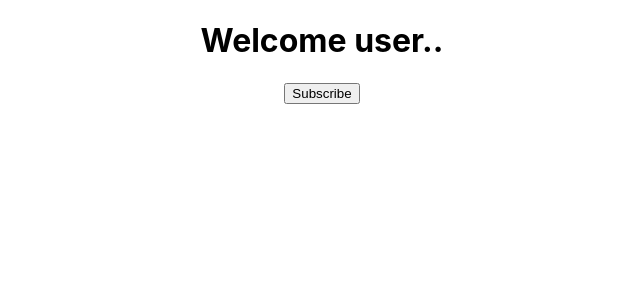
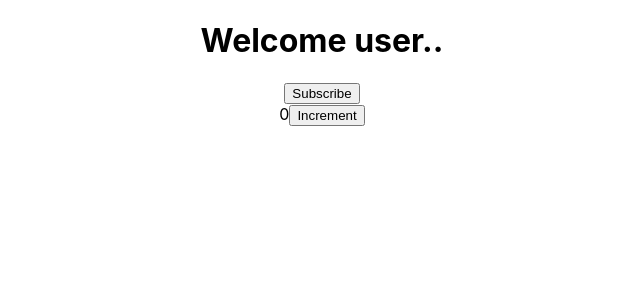
Before and after one commit to komal-jaiswal/ReactJS, a React (Create React App) app: page / in a window 1280 px wide. Shown: the top 300 px of the page, without its empty margins (318-958 px from the left). Built offline with nearby package versions, Linux system fonts and the light colour scheme.

Commit message:
added new component counter

```diff
--- a/src/App.js
+++ b/src/App.js
@@ -5,11 +5,13 @@
 import Welcome from './components/Welcome'
 import Hello from './components/Hello'
 import Message from './components/Message'
+import Counter from './components/Counter'
 
 function App() {
   return (
     <div className="App">
  <Message></Message>
+ <Counter></Counter>
       {/* <Greet name="Bruce" heroName="Batman">
         <p>this is children</p>
       </Greet>
--- /dev/null
+++ b/src/components/Counter.js
@@ -0,0 +1,30 @@
+import React, { Component } from 'react'
+
+class Counter extends Component {
+    constructor() {
+        super();
+        this.state = {
+            count: 0
+        }
+    }
+    increment() {
+        this.setState({
+            count: this.state.count + 1
+        },
+            () => {
+                //this callback is needed if you have to do some operation after button clicked
+                console.log('callback function' + this.state.count)
+            }
+        )
+        console.log(this.state.count)
+    }
+    render() {
+        return (
+            <div>
+                {this.state.count}
+                <button onClick={() => this.increment()}>Increment</button>
+            </div>
+        )
+    }
+}
+export default Counter
```
Also changed, not shown: src/components/Message.js (line endings or trailing spaces).
